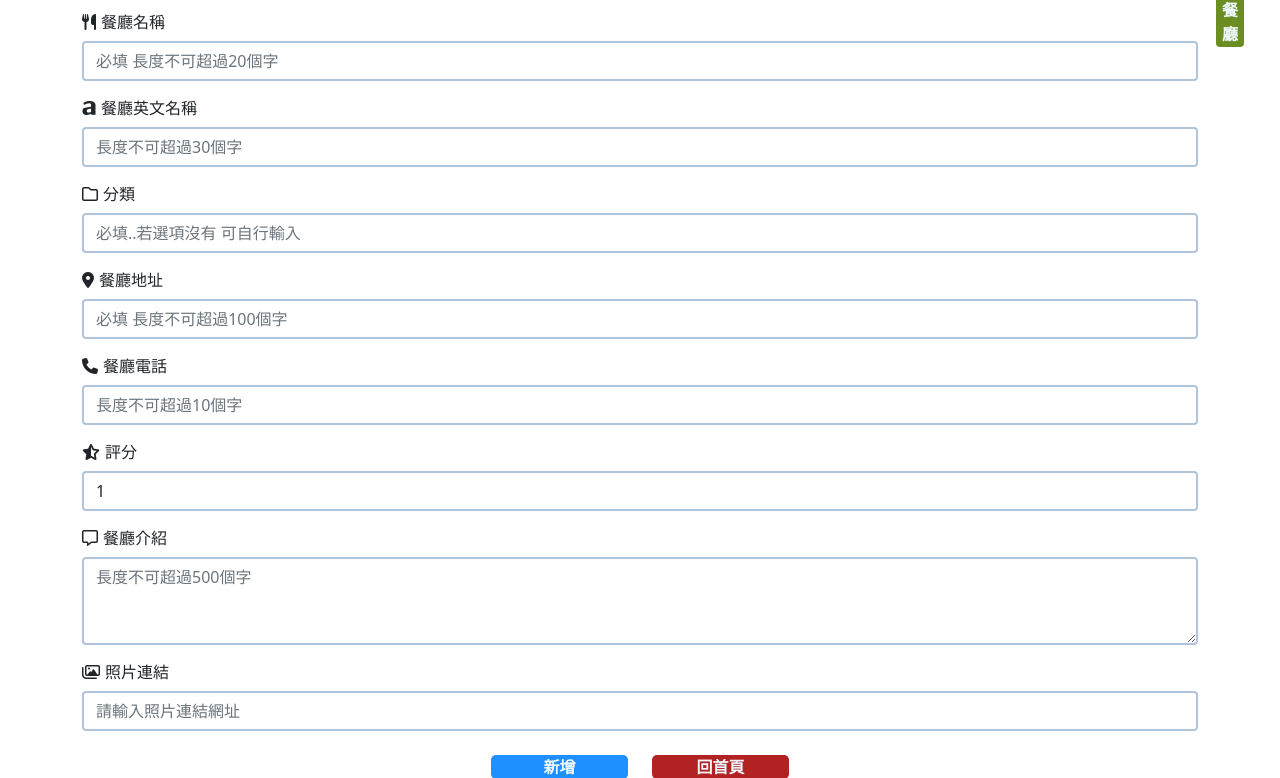
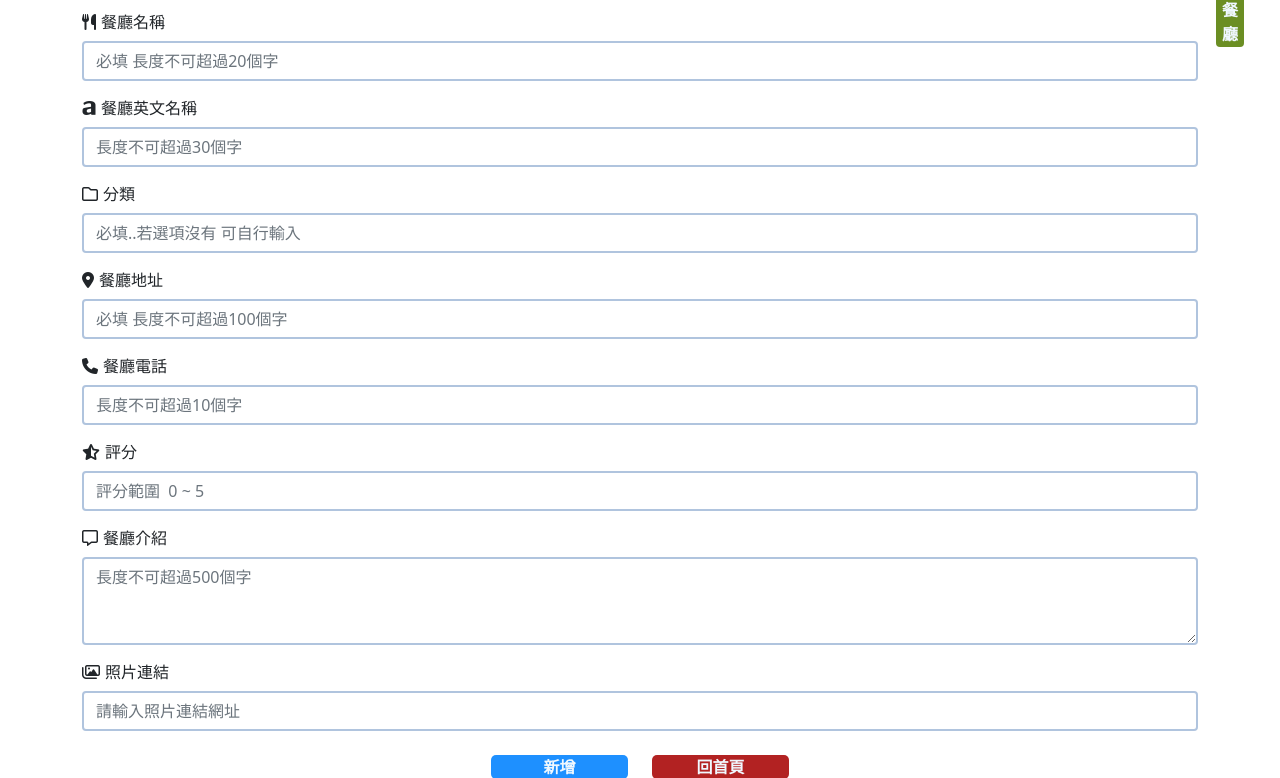
Before and after one commit to Turagon/Restaurant-III, a Node server app: page /restaurant/addNew in a window 1280 px wide. Shown: the part 293-1071 px from the top of the page. Run offline with Node 20, Linux system fonts and the light colour scheme; some libraries are stand-ins or nearby versions.

Commit message:
amend addForm about the input of rating

```diff
--- a/views/partials/addForm.hbs
+++ b/views/partials/addForm.hbs
@@ -56,13 +56,8 @@
   <div class="new-rating form-group row mt-2">
     <label class="col-form-label" for="rating"><i class="fas fa-star-half-alt"></i>評分</label>
     <div class="new-rating-sub input-column">
-      <select class="form-control" id="rating" name="rating" {{#if restaurant.rating}} value="{{restaurant.rating}}" {{/if}}>
-        <option value="1">1</option>
-        <option value="2">2</option>
-        <option value="3">3</option>
-        <option value="4">4</option>
-        <option value="5">5</option>
-      </select>
+      <input type="text" class="form-control" id="rating" name="rating" max="5" min="0" aria-describedby="help"
+        placeholder="評分範圍  0 ~ 5" {{#if restaurant.rating}} value="{{restaurant.rating}}" {{/if}}>
     </div>
   </div>
   <div class="new-description row mt-2">
```
